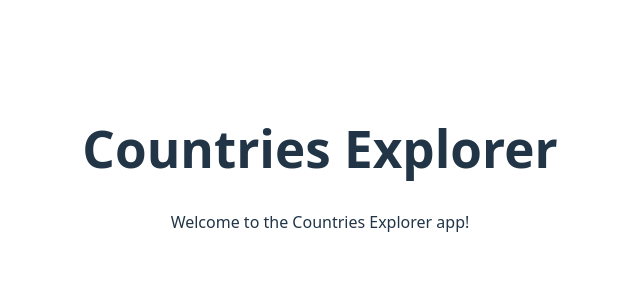
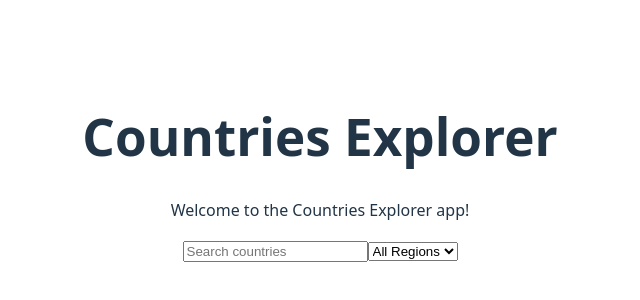
Before and after one commit to zachcervi/Countries-Explorer, a React (Vite) app: page / in a window 1280 px wide. Shown: the part 232-532 px from the top of the page, without its empty margins (320-960 px from the left). Built offline with nearby package versions, Linux system fonts and the light colour scheme.

Commit message:
fixed test where cursor was in wrong place and typed wrong test, added search input and region dropdown -> green

```diff
--- a/src/pages/Home.jsx
+++ b/src/pages/Home.jsx
@@ -5,6 +5,22 @@ export function Home() {
         <h1>Countries Explorer</h1>
         <p>Welcome to the Countries Explorer app!</p>
       </header>
+      <section>
+        <input
+          type="text"
+          placeholder="Search countries"
+          aria-label="Search countries"
+        />
+        <select aria-label="Filter by region">
+          <option value="">All Regions</option>
+          <option value="africa">Africa</option>
+          <option value="americas">Americas</option>
+          <option value="asia">Asia</option>
+          <option value="europe">Europe</option>
+          <option value="oceania">Oceania</option>
+        </select>
+      </section>
+
       <section data-testid="countries-section"></section>
     </main>
   );
```
Also changed, not shown: 1 other file (tests, documents, lock files or other folders).
